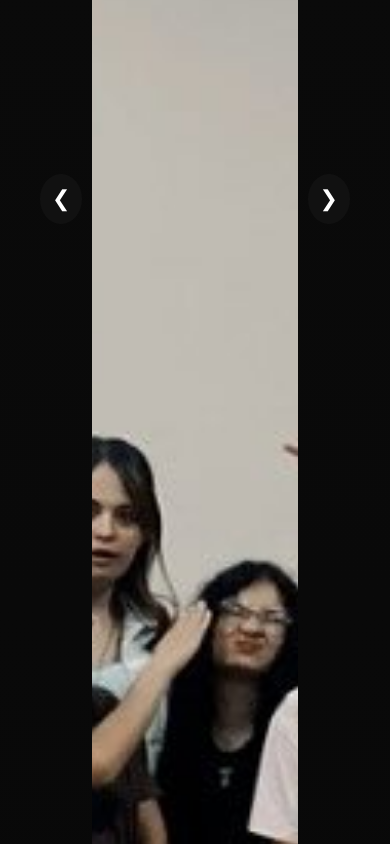
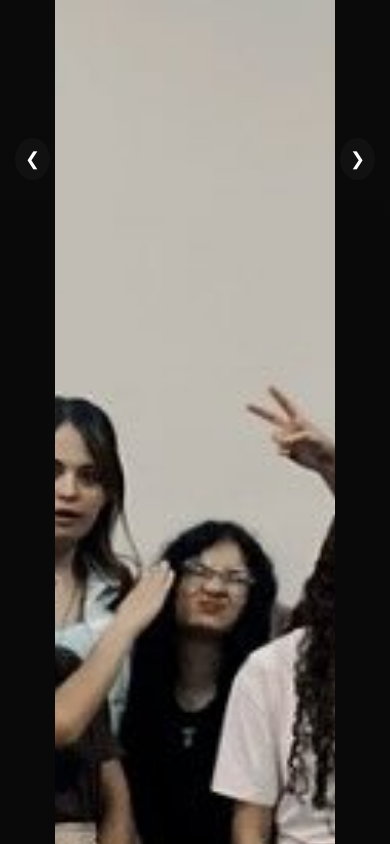
Before and after one commit to Hecton-morais/Projeto-Divino-Espirito-Santo, a plain HTML site: page index.html in a window 390 px wide. Shown: the part 4500-5344 px from the top of the page. Drawn offline with nearby package versions, Linux system fonts and the light colour scheme.

Commit message:
Atualização da responsividade da galeria

```diff
--- a/src/script.js
+++ b/src/script.js
@@ -23,7 +23,7 @@ const track = document.querySelector('.gallery-track');
 const prevBtn = document.querySelector('.prev');
 const nextBtn = document.querySelector('.next');
 
-const imageWidth = 320;
+const imageWidth = window.innerWidth < 600 ? 260 : 320;
 
 nextBtn.addEventListener('click', () => {
   track.scrollTo({
--- a/style.css
+++ b/style.css
@@ -345,7 +345,7 @@ h2 {
    GALERIA
    ===================== */
 .gallery {
-  padding: 120px 40px;
+  padding: 120px 20px;
 }
 
 .carousel {
@@ -353,6 +353,7 @@ h2 {
   align-items: center;
   justify-content: center;
   gap: 10px;
+  position: relative;
 }
 
 .gallery-container {
@@ -379,11 +380,14 @@ h2 {
   min-width: 410px;
   height: 410px;
   object-fit: cover;
-  border-radius: 75px;
+  border-radius: 40px;
   flex-shrink: 0;
-  /* Dica ao browser para otimizar composição */
+
   will-change: transform;
-  transition: transform 0.4s ease, box-shadow 0.4s ease, filter 0.4s ease;
+  transition:
+    transform 0.4s ease,
+    box-shadow 0.4s ease,
+    filter 0.4s ease;
 }
 
 .gallery-track img:hover {
@@ -392,9 +396,8 @@ h2 {
   filter: brightness(1.05);
 }
 
-/* =====================
-   BOTÕES DA GALERIA
-   ===================== */
+/* BOTÕES */
+
 button {
   background: #111;
   color: #fff;
@@ -413,6 +416,61 @@ button {
   background: #222;
 }
 
+/* =========================
+   RESPONSIVIDADE TABLET
+========================= */
+
+@media (max-width: 900px) {
+
+  .gallery {
+    padding: 100px 20px;
+  }
+
+  .gallery-track img {
+    min-width: 300px;
+    height: 300px;
+    border-radius: 30px;
+  }
+
+}
+
+/* =========================
+   RESPONSIVIDADE CELULAR
+========================= */
+
+@media (max-width: 600px) {
+
+  .gallery {
+    padding: 80px 15px;
+  }
+
+  .carousel {
+    gap: 5px;
+  }
+
+  .gallery-track {
+    gap: 15px;
+  }
+
+  .gallery-track img {
+    min-width: 85%;
+    height: 250px;
+    border-radius: 25px;
+  }
+
+  button {
+    padding: 10px;
+    font-size: 18px;
+  }
+
+}
+.gallery-track {
+  scroll-snap-type: x mandatory;
+}
+
+.gallery-track img {
+  scroll-snap-align: center;
+}
 /* =====================
    FORMULÁRIO
    ===================== */
```
